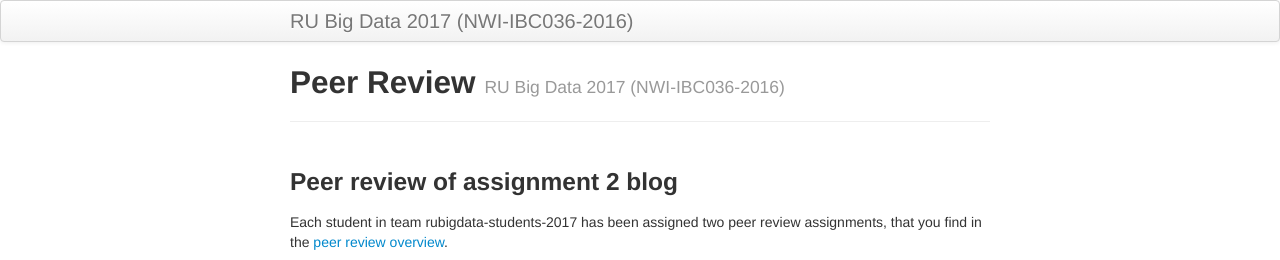
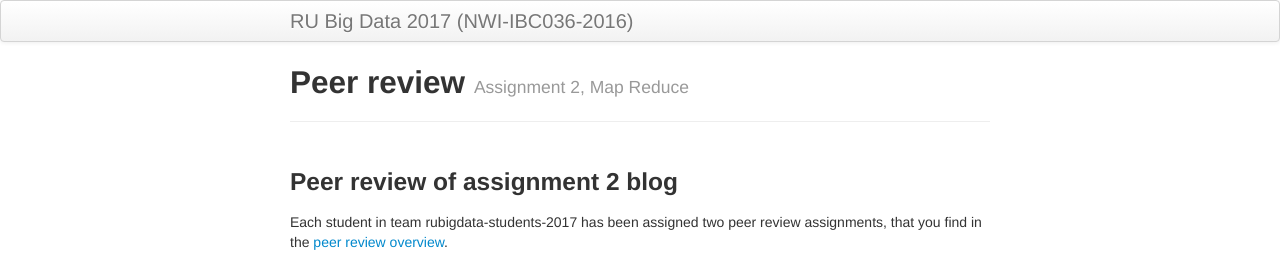
Before and after one commit to Thelukepet/course, a Jekyll site: the page built from peer-review.md, in a window 1280 px wide. Shown: the top 260 px of the page. Built offline with Jekyll 4.4.1, drawn with Linux system fonts in a browser that asks for light colours; our own code applies the rules of GitHub Pages for plain Markdown files.

Commit message:
Fixed header

```diff
--- a/peer-review.md
+++ b/peer-review.md
@@ -1,8 +1,7 @@
 ---
 layout: page
-title: Peer Review
-tagline: RU Big Data 2017 (NWI-IBC036-2016)
-description: RU Big Data Peer Review Instruction
+title: Peer review
+tagline: Assignment 2, Map Reduce
 ---
 
 ### Peer review of assignment 2 blog
```
